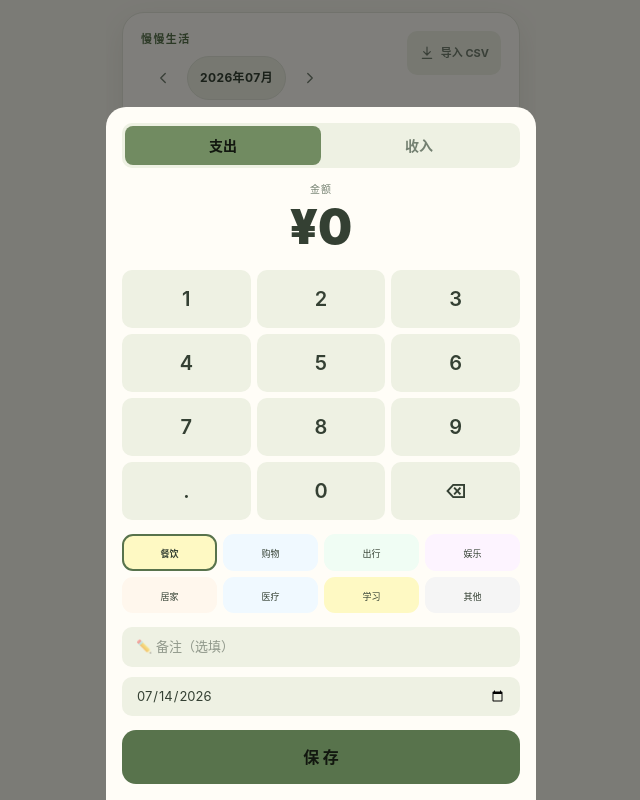
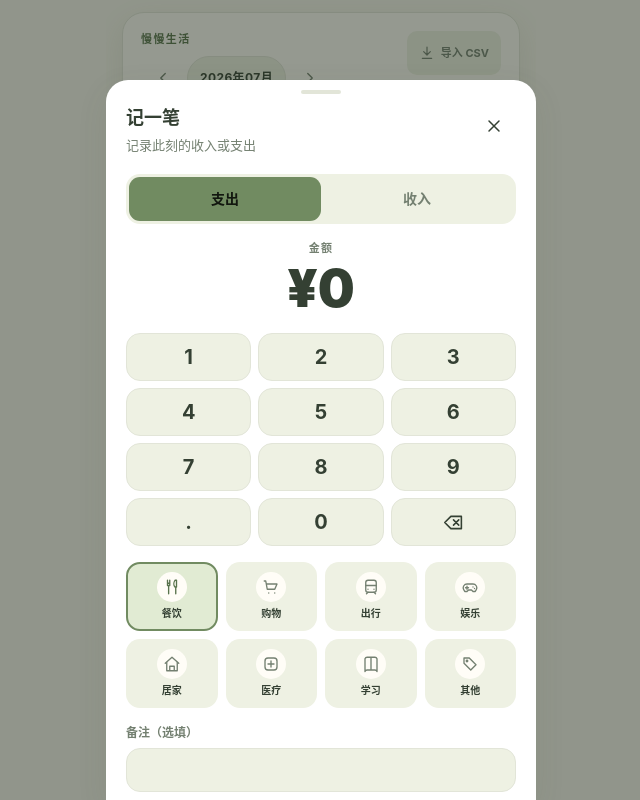
Before and after one commit to 648lsp666/kakeibo, a React (Vite) app: page / in a window 1280 px wide. Both pictures are taken after a click on the button "记一笔". Shown: the whole page, without its empty margins (319-959 px from the left). Built offline with nearby package versions, Linux system fonts and the light colour scheme; the HTML template or start-up script is replaced by a standard one.

Commit message:
feat: redesign entry and import sheets

```diff
--- a/src/components/entry/AddSheet.tsx
+++ b/src/components/entry/AddSheet.tsx
@@ -1,8 +1,9 @@
 import { useState } from 'react'
-import { AnimatePresence, motion } from 'framer-motion'
 import { useAppStore } from '../../store/appStore'
 import { useTransactions } from '../../hooks/useTransactions'
 import { useCategories } from '../../hooks/useCategories'
+import { InlineNotice } from '../ui/Feedback'
+import { Sheet } from '../ui/Sheet'
 import { AmountInput } from './AmountInput'
 import { CategoryPicker } from './CategoryPicker'
 import type { TransactionType } from '../../types'
@@ -14,15 +15,26 @@ export function AddSheet() {
 
   const [type, setType] = useState<TransactionType>('expense')
   const [amount, setAmount] = useState('')
+  const [amountError, setAmountError] = useState(false)
   const [categoryId, setCategoryId] = useState('sys-food')
   const [note, setNote] = useState('')
   const [date, setDate] = useState(() => new Date().toISOString().slice(0, 10))
 
+  const handleAmountChange = (value: string) => {
+    setAmount(value)
+    setAmountError(false)
+  }
+
   const handleSave = async () => {
     const num = Math.round(parseFloat(amount) * 100) / 100
-    if (!num || num <= 0) { alert('请输入金额'); return }
+    if (!num || num <= 0) {
+      setAmountError(true)
+      return
+    }
+
     await addTransaction({ amount: num, type, categoryId, note, date, source: 'manual' })
     setAmount('')
+    setAmountError(false)
     setNote('')
     setCategoryId(type === 'expense' ? 'sys-food' : 'sys-salary')
     closeAddSheet()
@@ -34,71 +46,79 @@ export function AddSheet() {
   }
 
   return (
-    <AnimatePresence>
-      {isAddSheetOpen && (
-        <motion.div
-          initial={{ opacity: 0 }}
-          animate={{ opacity: 1 }}
-          exit={{ opacity: 0 }}
-          transition={{ duration: 0.2 }}
-          style={{ position: 'fixed', inset: 0, background: 'rgba(0,0,0,0.5)', zIndex: 100, display: 'flex', alignItems: 'flex-end' }}
-          onClick={closeAddSheet}
+    <Sheet
+      open={isAddSheetOpen}
+      title="记一笔"
+      description="记录此刻的收入或支出"
+      onClose={closeAddSheet}
+      zIndex={100}
+      footer={
+        <button type="button" className="primary-button" onClick={handleSave} style={{ width: '100%' }}>
+          保存记录
+        </button>
+      }
     >
-          <motion.div
-            initial={{ y: '100%' }}
-            animate={{ y: 0 }}
-            exit={{ y: '100%' }}
-            transition={{ type: 'spring', damping: 30, stiffness: 300 }}
-            style={{ width: '100%', maxWidth: 430, margin: '0 auto', background: 'var(--color-bg-card)', borderRadius: '20px 20px 0 0', padding: 16 }}
-            onClick={e => e.stopPropagation()}
+      <div
+        aria-label="收支类型"
+        role="group"
+        style={{ background: 'var(--color-bg-secondary)', borderRadius: 'var(--radius-control)', display: 'flex', marginBottom: 16, padding: 3 }}
       >
-            {/* 收支切换 */}
-            <div style={{ display: 'flex', background: 'var(--color-toggle-inactive)', borderRadius: 10, padding: 3, marginBottom: 14 }}>
-              {(['expense', 'income'] as TransactionType[]).map(t => (
+        {(['expense', 'income'] as TransactionType[]).map((itemType) => {
+          const selected = type === itemType
+          return (
             <button
-                  key={t}
-                  onClick={() => handleTypeChange(t)}
+              key={itemType}
+              type="button"
+              aria-pressed={selected}
+              onClick={() => handleTypeChange(itemType)}
               style={{
-                    flex: 1, padding: '9px 0',
-                    background: type === t ? 'var(--color-toggle-active)' : 'transparent',
-                    color: type === t ? 'var(--color-fab-text)' : 'var(--color-text-secondary)',
-                    border: 'none', borderRadius: 8, fontSize: 14, fontWeight: 700, cursor: 'pointer',
+                background: selected ? 'var(--color-primary)' : 'transparent',
+                border: 'none',
+                borderRadius: 11,
+                color: selected ? 'var(--color-on-primary)' : 'var(--color-text-secondary)',
+                cursor: 'pointer',
+                flex: 1,
+                fontSize: 14,
+                fontWeight: 700,
+                minHeight: 44,
               }}
             >
-                  {t === 'expense' ? '支出' : '收入'}
+              {itemType === 'expense' ? '支出' : '收入'}
             </button>
-              ))}
+          )
+        })}
       </div>
 
-            <AmountInput value={amount} onChange={setAmount} />
+      <AmountInput value={amount} onChange={handleAmountChange} />
 
-            <div style={{ margin: '14px 0' }}>
+      {amountError && (
+        <div style={{ marginTop: 12 }}>
+          <InlineNotice tone="error">请输入大于 0 的金额</InlineNotice>
+        </div>
+      )}
+
+      <div style={{ margin: '16px 0' }}>
         <CategoryPicker categories={categories} type={type} selectedId={categoryId} onSelect={setCategoryId} />
       </div>
 
+      <label style={{ color: 'var(--color-text-secondary)', display: 'block', fontSize: 12, fontWeight: 700, marginBottom: 12 }}>
+        备注（选填）
         <input
-              placeholder="✏️ 备注（选填）"
           value={note}
-              onChange={e => setNote(e.target.value)}
-              style={{ width: '100%', background: 'var(--color-input-bg)', border: 'none', borderRadius: 10, padding: '10px 14px', fontSize: 13, color: 'var(--color-text)', marginBottom: 10, outline: 'none' }}
+          onChange={(event) => setNote(event.target.value)}
+          style={{ background: 'var(--color-input-bg)', border: '1px solid var(--color-border)', borderRadius: 'var(--radius-control)', color: 'var(--color-text)', display: 'block', fontSize: 14, marginTop: 6, minHeight: 44, outline: 'none', padding: '0 14px', width: '100%' }}
         />
+      </label>
 
+      <label style={{ color: 'var(--color-text-secondary)', display: 'block', fontSize: 12, fontWeight: 700 }}>
+        日期
         <input
           type="date"
           value={date}
-              onChange={e => setDate(e.target.value)}
-              style={{ width: '100%', background: 'var(--color-input-bg)', border: 'none', borderRadius: 10, padding: '10px 14px', fontSize: 13, color: 'var(--color-text)', marginBottom: 14, outline: 'none' }}
+          onChange={(event) => setDate(event.target.value)}
+          style={{ background: 'var(--color-input-bg)', border: '1px solid var(--color-border)', borderRadius: 'var(--radius-control)', color: 'var(--color-text)', display: 'block', fontSize: 14, marginTop: 6, minHeight: 44, outline: 'none', padding: '0 14px', width: '100%' }}
         />
-
-            <button
-              onClick={handleSave}
-              style={{ width: '100%', background: 'var(--color-tab-active)', color: 'var(--color-fab-text)', border: 'none', borderRadius: 14, padding: '15px 0', fontSize: 16, fontWeight: 800, cursor: 'pointer' }}
-            >
-              保 存
-            </button>
-          </motion.div>
-        </motion.div>
-      )}
-    </AnimatePresence>
+      </label>
+    </Sheet>
   )
 }
--- a/src/components/entry/AmountInput.tsx
+++ b/src/components/entry/AmountInput.tsx
@@ -1,6 +1,6 @@
 interface Props {
   value: string
-  onChange: (v: string) => void
+  onChange: (value: string) => void
 }
 
 export function AmountInput({ value, onChange }: Props) {
@@ -11,40 +11,57 @@ export function AmountInput({ value, onChange }: Props) {
     }
     if (key === '.' && value.includes('.')) return
     if (value.split('.')[1]?.length >= 2) return
-    if (value === '0' && key !== '.') { onChange(key); return }
+    if (value === '0' && key !== '.') {
+      onChange(key)
+      return
+    }
     onChange(value + key)
   }
 
   const displayValue = value || '0'
-  const keys = ['1','2','3','4','5','6','7','8','9','.','0','DEL']
+  const keys = ['1', '2', '3', '4', '5', '6', '7', '8', '9', '.', '0', 'DEL']
 
   return (
     <div>
-      <div style={{ textAlign: 'center', margin: '8px 0 16px' }}>
-        <div style={{ fontSize: 10, color: 'var(--color-text-secondary)', textTransform: 'uppercase', letterSpacing: 1, marginBottom: 4 }}>金额</div>
-        <div style={{ fontSize: 48, fontWeight: 900, color: 'var(--color-text)', lineHeight: 1.1 }}>
+      <div aria-live="polite" style={{ margin: '8px 0 16px', textAlign: 'center' }}>
+        <div style={{ color: 'var(--color-text-secondary)', fontSize: 11, fontWeight: 700, letterSpacing: 1.2, marginBottom: 4 }}>金额</div>
+        <div style={{ color: 'var(--color-text)', fontSize: 'clamp(36px, 12vw, 52px)', fontWeight: 900, lineHeight: 1.1, overflowWrap: 'anywhere' }}>
           ¥{displayValue}
         </div>
       </div>
-      <div style={{ display: 'grid', gridTemplateColumns: 'repeat(3, 1fr)', gap: 6 }}>
-        {keys.map(k => (
+      <div style={{ display: 'grid', gap: 7, gridTemplateColumns: 'repeat(3, 1fr)' }}>
+        {keys.map((key) => {
+          const isDelete = key === 'DEL'
+          return (
             <button
-            key={k}
-            onClick={() => handleKey(k)}
+              key={key}
+              type="button"
+              aria-label={isDelete ? '删除一位' : undefined}
+              onClick={() => handleKey(key)}
               style={{
-              padding: '14px 0',
-              background: k === 'DEL' ? 'var(--color-bg-secondary)' : 'var(--color-input-bg)',
-              border: 'none',
-              borderRadius: 10,
-              fontSize: k === 'DEL' ? 18 : 20,
-              fontWeight: 600,
+                alignItems: 'center',
+                background: isDelete ? 'var(--color-bg-secondary)' : 'var(--color-input-bg)',
+                border: '1px solid var(--color-border)',
+                borderRadius: 'var(--radius-control)',
                 color: 'var(--color-text)',
                 cursor: 'pointer',
+                display: 'inline-flex',
+                fontSize: 20,
+                fontWeight: 650,
+                justifyContent: 'center',
+                minHeight: 44,
+                padding: '8px 0',
               }}
             >
-            {k === 'DEL' ? '⌫' : k}
+              {isDelete ? (
+                <svg aria-hidden="true" width="21" height="21" viewBox="0 0 24 24" fill="none" stroke="currentColor" strokeWidth="1.8" strokeLinecap="round" strokeLinejoin="round">
+                  <path d="M21 5H9l-7 7 7 7h12z" />
+                  <path d="m12 9 6 6M18 9l-6 6" />
+                </svg>
+              ) : key}
             </button>
-        ))}
+          )
+        })}
       </div>
     </div>
   )
--- a/src/components/entry/CategoryPicker.tsx
+++ b/src/components/entry/CategoryPicker.tsx
@@ -1,11 +1,5 @@
 import type { Category, TransactionType } from '../../types'
-
-const CATEGORY_BG: Record<string, string> = {
-  'sys-food': '#fef9c3', 'sys-shop': '#f0f9ff', 'sys-transit': '#f0fdf4',
-  'sys-fun': '#fdf4ff', 'sys-home': '#fff7ed', 'sys-medical': '#f0f9ff',
-  'sys-edu': '#fef9c3', 'sys-other-ex': '#f5f5f5',
-  'sys-salary': '#f0fdf4', 'sys-freelance': '#fef9c3', 'sys-other-in': '#fdf4ff',
-}
+import { categoryIconName, Icon } from '../ui/Icon'
 
 interface Props {
   categories: Category[]
@@ -15,28 +9,43 @@ interface Props {
 }
 
 export function CategoryPicker({ categories, type, selectedId, onSelect }: Props) {
-  const filtered = categories.filter(c => c.type === type)
+  const filtered = categories.filter((category) => category.type === type)
 
   return (
-    <div style={{ display: 'grid', gridTemplateColumns: 'repeat(4, 1fr)', gap: 6 }}>
-      {filtered.map(cat => (
+    <div aria-label="分类" role="group" style={{ display: 'grid', gap: 8, gridTemplateColumns: 'repeat(4, 1fr)' }}>
+      {filtered.map((category) => {
+        const selected = selectedId === category.id
+        return (
           <button
-          key={cat.id}
-          onClick={() => onSelect(cat.id)}
+            key={category.id}
+            type="button"
+            aria-pressed={selected}
+            onClick={() => onSelect(category.id)}
             style={{
-            display: 'flex', flexDirection: 'column', alignItems: 'center',
+              alignItems: 'center',
+              background: selected ? 'var(--color-primary-soft)' : 'var(--color-bg-secondary)',
+              border: selected ? '2px solid var(--color-primary)' : '2px solid transparent',
+              borderRadius: 'var(--radius-control)',
+              color: selected ? 'var(--color-primary-strong)' : 'var(--color-text-secondary)',
+              cursor: 'pointer',
+              display: 'flex',
+              flexDirection: 'column',
+              minHeight: 68,
               padding: '8px 4px',
-            background: CATEGORY_BG[cat.id] ?? 'var(--color-bg-secondary)',
-            border: selectedId === cat.id ? '2px solid var(--color-tab-active)' : '2px solid transparent',
-            borderRadius: 11, cursor: 'pointer',
             }}
           >
-          <span style={{ fontSize: 22 }}>{cat.emoji}</span>
-          <span style={{ fontSize: 9, fontWeight: selectedId === cat.id ? 700 : 500, color: 'var(--color-text)', marginTop: 3 }}>
-            {cat.name}
+            <span
+              aria-hidden="true"
+              style={{ alignItems: 'center', background: 'var(--color-bg-card)', borderRadius: 999, display: 'inline-flex', height: 30, justifyContent: 'center', width: 30 }}
+            >
+              <Icon name={categoryIconName(category)} size={18} />
+            </span>
+            <span style={{ color: 'var(--color-text)', fontSize: 10, fontWeight: selected ? 750 : 550, marginTop: 4 }}>
+              {category.name}
             </span>
           </button>
-      ))}
+        )
+      })}
     </div>
   )
 }
--- a/src/components/ledger/MonthPickerSheet.tsx
+++ b/src/components/ledger/MonthPickerSheet.tsx
@@ -1,64 +1,55 @@
 import { useState } from 'react'
-import { motion, AnimatePresence } from 'framer-motion'
+import { Icon } from '../ui/Icon'
+import { Sheet } from '../ui/Sheet'
 
 interface Props {
-  value: string   // 'YYYY-MM'
+  value: string
   onChange: (value: string) => void
   onClose: () => void
 }
 
-const MONTHS = ['1月','2月','3月','4月','5月','6月','7月','8月','9月','10月','11月','12月']
+const MONTHS = ['1月', '2月', '3月', '4月', '5月', '6月', '7月', '8月', '9月', '10月', '11月', '12月']
 
 export function MonthPickerSheet({ value, onChange, onClose }: Props) {
-  const [selYear, selMonth] = value.split('-').map(Number)
-  const [pickerYear, setPickerYear] = useState(selYear)
+  const [selectedYear, selectedMonth] = value.split('-').map(Number)
+  const [pickerYear, setPickerYear] = useState(selectedYear)
 
-  const select = (m: number) => {
-    onChange(`${pickerYear}-${String(m).padStart(2, '0')}`)
+  const select = (month: number) => {
+    onChange(`${pickerYear}-${String(month).padStart(2, '0')}`)
     onClose()
   }
 
   return (
-    <AnimatePresence>
-      <motion.div
-        initial={{ opacity: 0 }}
-        animate={{ opacity: 1 }}
-        exit={{ opacity: 0 }}
-        style={{ position: 'fixed', inset: 0, background: 'rgba(0,0,0,0.5)', zIndex: 200, display: 'flex', alignItems: 'flex-end' }}
-        onClick={onClose}
-      >
-        <motion.div
-          initial={{ y: '100%' }}
-          animate={{ y: 0 }}
-          exit={{ y: '100%' }}
-          transition={{ type: 'spring', damping: 30, stiffness: 300 }}
-          style={{ width: '100%', maxWidth: 430, margin: '0 auto', background: 'var(--color-bg-card)', borderRadius: '20px 20px 0 0', padding: '20px 20px 36px' }}
-          onClick={e => e.stopPropagation()}
-        >
-          <div style={{ display: 'flex', alignItems: 'center', justifyContent: 'space-between', marginBottom: 20 }}>
-            <button onClick={() => setPickerYear(y => y - 1)} style={navBtn}>‹</button>
-            <span style={{ fontSize: 18, fontWeight: 800, color: 'var(--color-text)' }}>{pickerYear}年</span>
-            <button onClick={() => setPickerYear(y => y + 1)} style={navBtn}>›</button>
+    <Sheet open title="选择月份" description={`${pickerYear}年`} onClose={onClose}>
+      <div style={{ alignItems: 'center', display: 'flex', justifyContent: 'space-between', marginBottom: 18 }}>
+        <button type="button" className="icon-button" aria-label="上一年" onClick={() => setPickerYear((year) => year - 1)} style={navButtonStyle}>
+          <Icon name="chevron-left" />
+        </button>
+        <span aria-live="polite" style={{ color: 'var(--color-text)', fontSize: 18, fontWeight: 800 }}>{pickerYear}年</span>
+        <button type="button" className="icon-button" aria-label="下一年" onClick={() => setPickerYear((year) => year + 1)} style={navButtonStyle}>
+          <Icon name="chevron-right" />
+        </button>
       </div>
 
-          <div style={{ display: 'grid', gridTemplateColumns: 'repeat(4, 1fr)', gap: 8 }}>
-            {MONTHS.map((label, i) => {
-              const m = i + 1
-              const active = pickerYear === selYear && m === selMonth
+      <div style={{ display: 'grid', gap: 8, gridTemplateColumns: 'repeat(4, 1fr)' }}>
+        {MONTHS.map((label, index) => {
+          const month = index + 1
+          const active = pickerYear === selectedYear && month === selectedMonth
           return (
             <button
-                  key={m}
-                  onClick={() => select(m)}
+              key={month}
+              type="button"
+              aria-pressed={active}
+              onClick={() => select(month)}
               style={{
-                    padding: '11px 0',
-                    borderRadius: 12,
-                    border: 'none',
+                background: active ? 'var(--color-primary)' : 'var(--color-bg-secondary)',
+                border: active ? '1px solid var(--color-primary)' : '1px solid var(--color-border)',
+                borderRadius: 'var(--radius-control)',
+                color: active ? 'var(--color-on-primary)' : 'var(--color-text)',
+                cursor: 'pointer',
                 fontSize: 14,
-                    fontWeight: active ? 800 : 500,
-                    cursor: 'pointer',
-                    background: active ? 'var(--color-tab-active)' : 'var(--color-bg-secondary)',
-                    color: active ? 'var(--color-fab-text)' : 'var(--color-text)',
-                    transition: 'background 0.15s',
+                fontWeight: active ? 800 : 550,
+                minHeight: 44,
               }}
             >
               {label}
@@ -66,20 +57,11 @@ export function MonthPickerSheet({ value, onChange, onClose }: Props) {
           )
         })}
       </div>
-        </motion.div>
-      </motion.div>
-    </AnimatePresence>
+    </Sheet>
   )
 }
 
-const navBtn: React.CSSProperties = {
+const navButtonStyle: React.CSSProperties = {
   background: 'var(--color-bg-secondary)',
-  border: 'none',
-  borderRadius: 10,
-  width: 38,
-  height: 38,
-  fontSize: 20,
-  cursor: 'pointer',
-  color: 'var(--color-text)',
-  fontWeight: 700,
+  border: '1px solid var(--color-border)',
 }
```
Also changed, not shown: src/components/import/CSVPreviewSheet.tsx (+50 -57 lines), 1 other file (tests, documents, lock files or other folders). Lines whose indentation alone changed are shown as unchanged.
